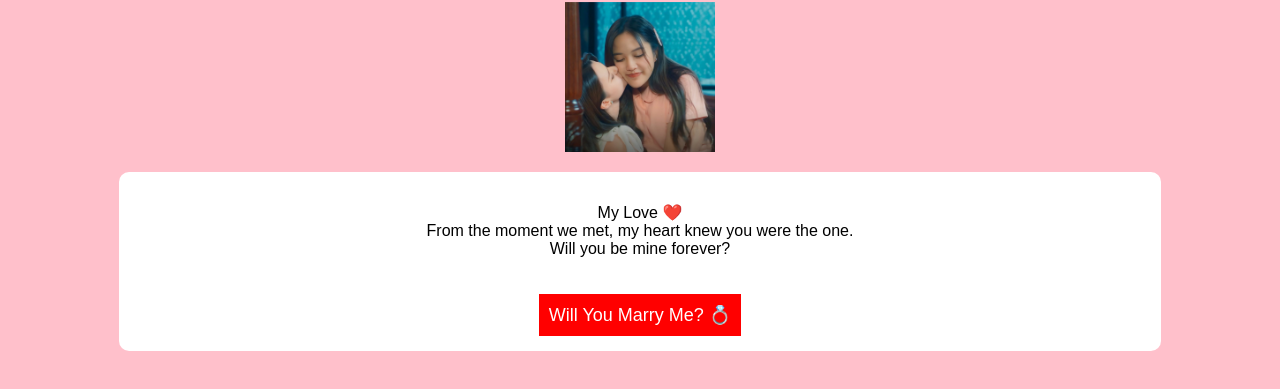
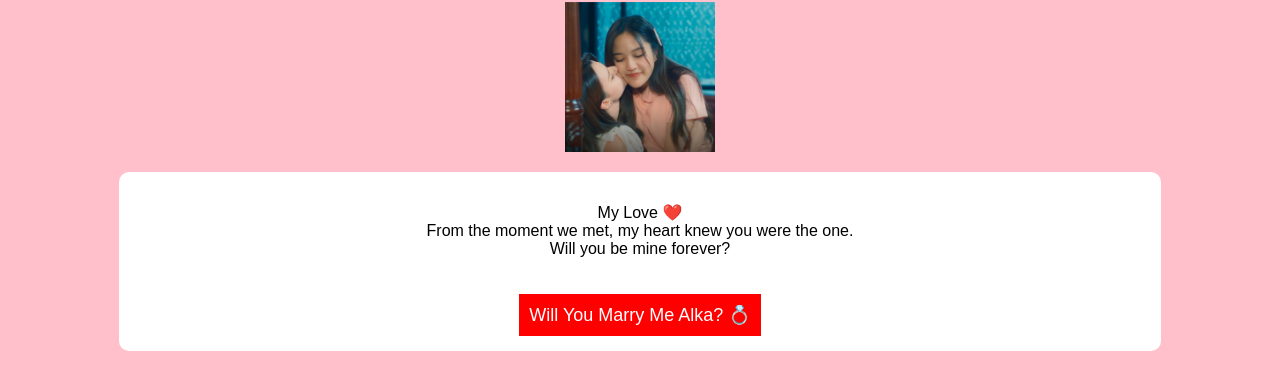
Before and after one commit to alkariya4ever/propose-day, a plain HTML site: page index.html in a window 1280 px wide. Both pictures are taken after a click on the button "Open The Box 🎁". Shown: the part 79-468 px from the top of the page. Drawn offline with Linux system fonts and the light colour scheme.

Commit message:
Add files via upload

```diff
--- a/index.html
+++ b/index.html
@@ -42,7 +42,7 @@
 
     <div id="message">
         <p>My Love ❤️<br>From the moment we met, my heart knew you were the one.<br>Will you be mine forever?</p>
-        <button id="propose-button">Will You Marry Me? 💍</button>
+        <button id="propose-button">Will You Marry Me Alka? 💍</button>
     </div>
 
     <script>
```
